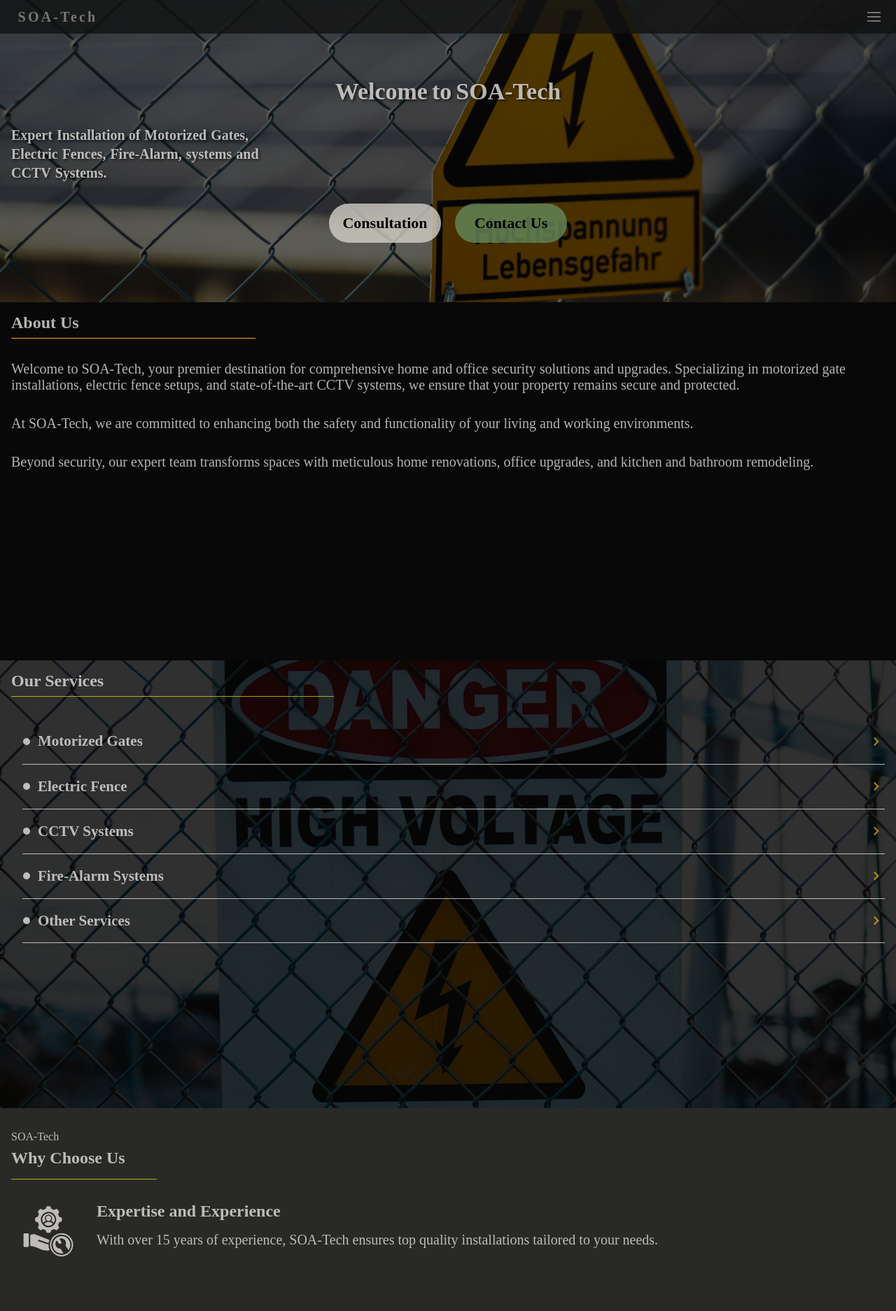
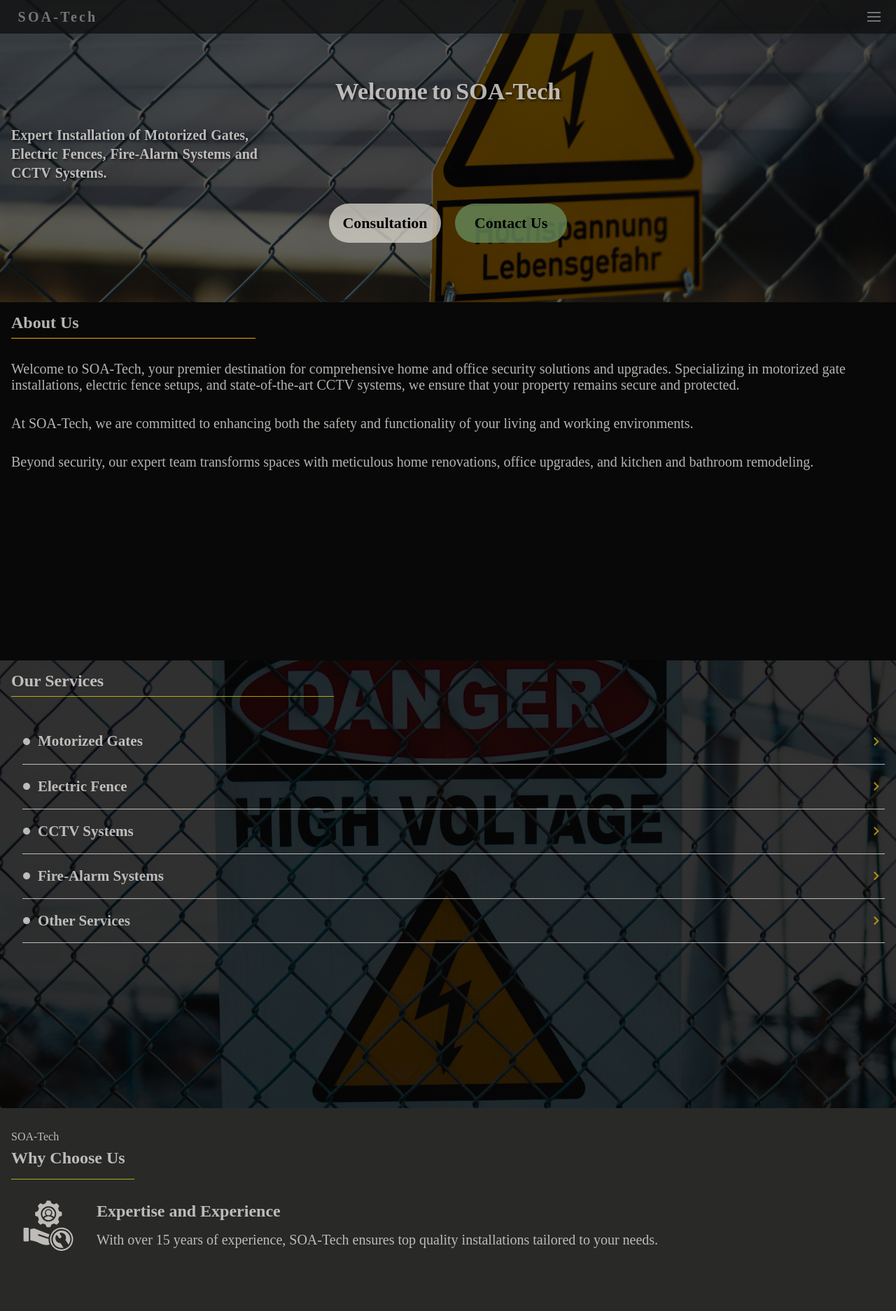
Before and after one commit to firemasterleo/shapestation2, a Vue app: page /TestPage in a window 1280 px wide. Shown: the top 1874 px of the page at 70% size. Built offline with nearby package versions, Linux system fonts and the light colour scheme.

Commit message:
Update TestPage.vue

```diff
--- a/src/components/TestPage.vue
+++ b/src/components/TestPage.vue
@@ -33,8 +33,8 @@
                         <div class="line2">
                             <h4 class="electric" ref="electric">Electric</h4>
                             <h4 class="fences" ref="fences">Fences,</h4>
-                            <h4 class="firealarm" ref="firealarm">Fire-Alarm,</h4>
-                            <h4 class="system" ref="system">systems</h4>
+                            <h4 class="firealarm" ref="firealarm">Fire-Alarm</h4>
+                            <h4 class="system" ref="system">Systems</h4>
                             <h4 class="and" ref="and">and</h4>
 
                         </div>
@@ -105,7 +105,7 @@
 
                         </div>
                         <div class="content">
-                            <p>A cutting-edge feauture that significantly enhances convienience and protection to home, offices, and properties. Operated remotely, it provides controlled access, ensuring only authorized entry.</p>
+                            <p>A cutting-edge feauture that significantly enhances convienience and protection to homes, offices, and properties. Operated remotely, it provides controlled access, ensuring only authorized entry.</p>
                             <button @click="ToggleMenu6">Learn More</button>
                         </div>
 
@@ -123,7 +123,7 @@
 
                         </div>
                         <div class="content">
-                            <p>An electric fence deters intruders with safe, reliable protection for homes and office. Combining security and aesthetics, while enhancing property appeal.</p>
+                            <p>An electric fence deters intruders with safe, reliable protection for homes and offices. Combining security and aesthetics, while enhancing property appeal.</p>
                             <button @click="ToggleMenu6">Learn More</button>
 
                         </div>
@@ -138,7 +138,13 @@
                             <svg :class="{ 'is-expanded3': is_expanded3 }" xmlns='http://www.w3.org/2000/svg'  viewBox='0 0 24 24' fill='#000000' width='24' height='24'><path d="M10.707 17.707 16.414 12l-5.707-5.707-1.414 1.414L13.586 12l-4.293 4.293z"></path></svg>
 
                         </div>
-                        <div class="content"></div>
+                        <div class="content">
+                            <p>By providing continuous surveillance and recording of activities, Our CCTV system solutions deters potential intruders/criminal activities and provides evidence if needed.</p>
+
+                            <button @click="ToggleMenu6">Learn More</button>
+
+
+                        </div>
                     </div>
                     <div class="firealarm" :class="{ 'is-expanded4': is_expanded4 }" @click="ToggleMenu4">
                         <div class="heading">
@@ -150,7 +156,14 @@
                             <svg :class="{ 'is-expanded4': is_expanded4 }" xmlns='http://www.w3.org/2000/svg'  viewBox='0 0 24 24' fill='#000000' width='24' height='24'><path d="M10.707 17.707 16.414 12l-5.707-5.707-1.414 1.414L13.586 12l-4.293 4.293z"></path></svg>
 
                         </div>
-                        <div class="content"></div>
+                        <div class="content">
+                            <p></p>
+
+
+                            <button @click="ToggleMenu6">Learn More</button>
+
+
+                        </div>
                     </div>
                     <div class="otherservices" :class="{ 'is-expanded5': is_expanded5 }" @click="ToggleMenu5">
                         <div class="heading">
@@ -607,20 +620,20 @@
                     transition: height 0.3s ease-out;
 
                     &.is-expanded {
-                        height: 14.2rem;
+                        height: 14.5rem;
 
 
                     }
                     &.is-expanded2 {
-                        height: 13.2rem;
+                        height: 13.5rem;
 
                     }
                     &.is-expanded3 {
-                        height: 12rem;
+                        height: 13.5rem;
 
                     }
                     &.is-expanded4 {
-                        height: 12rem;
+                        height: 13.5rem;
 
                     }
                     &.is-expanded5 {
@@ -709,6 +722,7 @@
                         font-size: 18px;
                     }
                     button {
+                        margin-left: -2rem;
                         width: 8rem;
                         height: 2rem;
                         font-size: 22px;
@@ -787,7 +801,7 @@
                 // position: absolute;
                 margin-top: 0.5rem;
                 // margin-left: 0.5rem;
-                width: 13rem;
+                width: 11rem;
                 height: 0.5px;
                 background-color: rgba(223, 220, 18, 0.731);
              }
@@ -806,6 +820,7 @@
 
 
                     svg {
+                        margin-bottom: 1rem;
                         // border: solid;
                         fill: rgba(239, 236, 232, 0.753);
                         width: 5rem;
```
